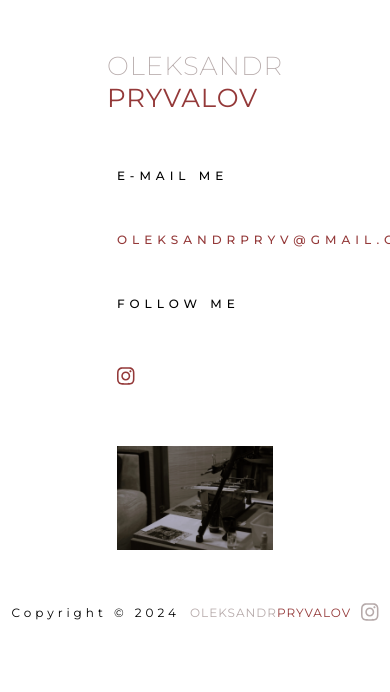
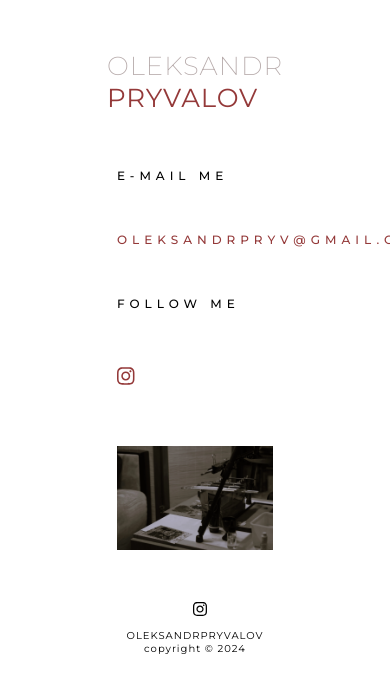
Before and after one commit to multumInParvo/oleksandr_pryvalov, a React (Create React App) app in the folder my-app/: page /contact in a window 390 px wide. Shown: the top 692 px of the page. Built offline with nearby package versions, Linux system fonts and the light colour scheme.

Commit message:
updated footer for mobile

```diff
--- a/my-app/src/components/Footer/Footer.jsx
+++ b/my-app/src/components/Footer/Footer.jsx
@@ -8,11 +8,13 @@ import '../Footer/Footer.scss';
 function Footer() {
     return (
         <div className="footer">
-            <p className='footer-text'>Copyright © 2024
-                <span className='footer-name'> OLEKSANDR</span>
-                <span className='footer-surname'>PRYVALOV</span>
+            <div className='footer-text'>copyright © 2024
+                <p className='footer-logo'>
+                    <span className='footer-name'> OLEKSANDR</span>
+                    <span className='footer-surname'>PRYVALOV</span>
+                </p>
                 <Link to="https://www.instagram.com/oleksandrpryv/" className='instagram-logo'><FontAwesomeIcon icon={faInstagram} /></Link>
-            </p>
+            </div>
         </div>
     );
 }
--- a/my-app/src/components/Footer/Footer.scss
+++ b/my-app/src/components/Footer/Footer.scss
@@ -1,32 +1,35 @@
 @import '../../styles/Colors.scss';
 
 .footer {
-  padding-top: 50px;
-  padding-bottom: 50px;
+  width: 80%;
+  display: flex;
+  justify-content: start;
+  padding: 50px 10%;
   text-align: center;
 
   .footer-text {
     display: flex;
     justify-content: center;
     align-items: center;
-    letter-spacing: 4px;
-    font-size: 12px;
-    font-weight: 400;
+    letter-spacing: 1px;
+    font-size: 10px;
+    margin: 0;
+
+    .footer-logo {
       margin: 0;
 
       .footer-name {
-      color: $name-color;
         letter-spacing: 1px;
         padding-left: 10px;
       }
 
       .footer-surname {
-      color: $surname-color;
         letter-spacing: 1px;
+      }
     }
 
     .instagram-logo {
-      font-size: 20px;
+      font-size: 16px;
       color: $name-color;
       padding-left: 10px;
       transition: color 0.2s;
@@ -37,3 +40,29 @@
     }
   }
 }
+
+@media (max-width: 768px) {
+  .footer {
+    justify-content: center;
+
+    .footer-text {
+      flex-direction: column-reverse;
+
+      .footer-logo {
+        display: flex;
+
+        .footer-name {
+          padding: 0;
+        }
+      }
+
+      .instagram-logo {
+        margin-bottom: 10px;
+        color: $menu-color;
+        transition: none;
+      }
+    }
+  }
+}
+
+//
```
Lines whose indentation alone changed are shown as unchanged.
